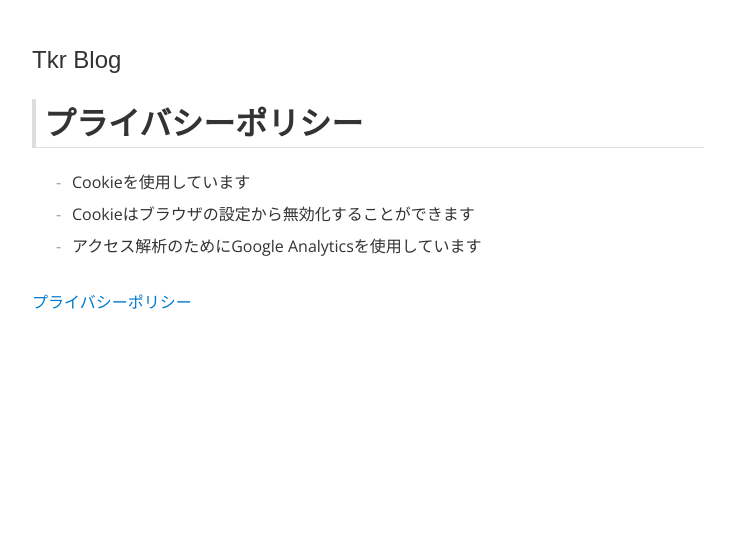
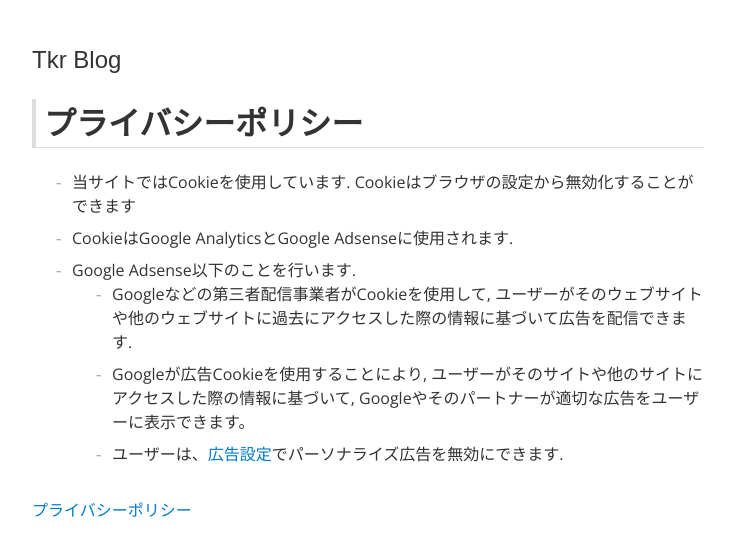
Before and after one commit to kgtkr/kgtkr.net, a Next.js app: page /privacy-policy in a window 1280 px wide. Shown: the top 556 px of the page, without its empty margins (272-1007 px from the left). Built offline with nearby package versions, Linux system fonts and the light colour scheme; a web font is replaced by a local one.

Commit message:
google ad

```diff
--- /dev/null
+++ b/components/GoogleAdsense.tsx
@@ -0,0 +1,19 @@
+import Script from "next/script";
+import * as React from "react";
+
+export type Props = {};
+
+function GoogleAdsense({}: Props): JSX.Element {
+  return (
+    <>
+      <Script
+        async
+        src="https://pagead2.googlesyndication.com/pagead/js/adsbygoogle.js?client=ca-pub-6442863011143176"
+        crossOrigin="anonymous"
+        strategy="afterInteractive"
+      />
+    </>
+  );
+}
+
+export default GoogleAdsense;
--- a/pages/_app.tsx
+++ b/pages/_app.tsx
@@ -4,12 +4,14 @@ import Link from "next/link";
 import styles from "./_app.module.scss";
 import Head from "next/head";
 import GoogleAnalytics from "../components/GoogleAnalytics";
+import GoogleAdsense from "../components/GoogleAdsense";
 import "highlight.js/styles/default.css";
 
 function App({ Component, pageProps, router }: AppProps) {
   return (
     <div className={styles.container}>
       <GoogleAnalytics />
+      <GoogleAdsense />
       <Head>
         <link rel="icon" href="/images/profile.png" type="image/png" />
       </Head>
--- a/pages/privacy-policy.tsx
+++ b/pages/privacy-policy.tsx
@@ -8,9 +8,32 @@ const PrivacyPolicy: NextPage = () => {
       <Title title="プライバシーポリシー" />
       <h1>プライバシーポリシー</h1>
       <ul>
-        <li>Cookieを使用しています</li>
-        <li>Cookieはブラウザの設定から無効化することができます</li>
-        <li>アクセス解析のためにGoogle Analyticsを使用しています</li>
+        <li>
+          当サイトではCookieを使用しています.
+          Cookieはブラウザの設定から無効化することができます
+        </li>
+        <li>CookieはGoogle AnalyticsとGoogle Adsenseに使用されます.</li>
+        <li>
+          Google Adsense以下のことを行います.
+          <ul>
+            <li>
+              Googleなどの第三者配信事業者がCookieを使用して,
+              ユーザーがそのウェブサイトや他のウェブサイトに過去にアクセスした際の情報に基づいて広告を配信できます.
+            </li>
+            <li>
+              Googleが広告Cookieを使用することにより,
+              ユーザーがそのサイトや他のサイトにアクセスした際の情報に基づいて,
+              Googleやそのパートナーが適切な広告をユーザーに表示できます。
+            </li>
+            <li>
+              ユーザーは、
+              <a href="https://adssettings.google.com/authenticated">
+                広告設定
+              </a>
+              でパーソナライズ広告を無効にできます.
+            </li>
+          </ul>
+        </li>
       </ul>
     </div>
   );
```
